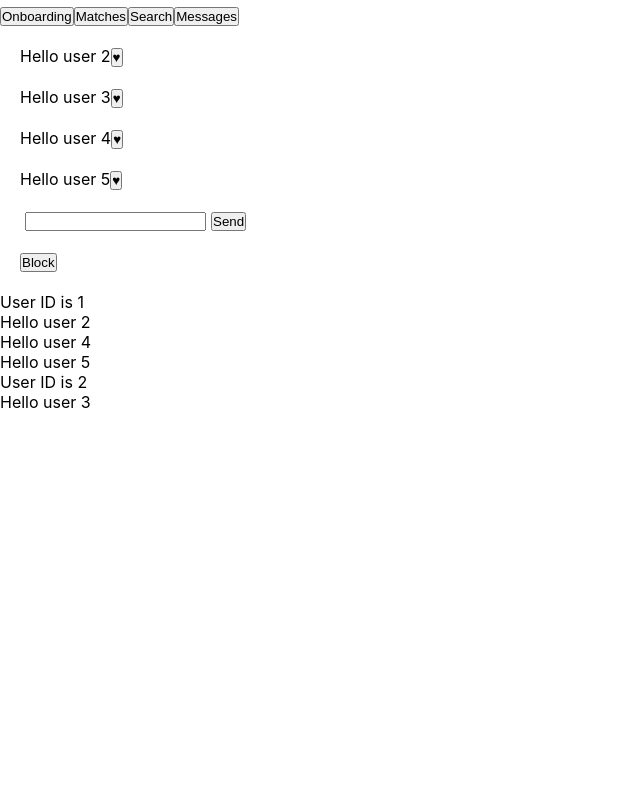
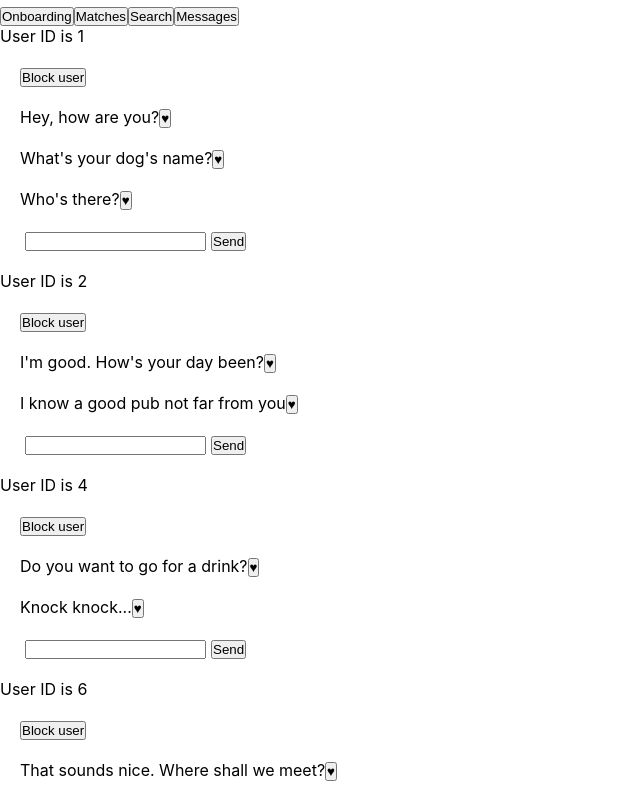
Before and after one commit to russellcs/ft1-dating-app, a React (Create React App) app: page / in a window 1280 px wide. Both pictures are taken after a click on the button "Messages". Shown: the top 800 px of the page, without its empty margins (0-640 px from the left). Built offline with nearby package versions, Linux system fonts and the light colour scheme.

Commit message:
comments added to clarify code. added function in Conversations to remove blocked users

```diff
--- a/src/App.js
+++ b/src/App.js
@@ -1,22 +1,31 @@
-import { users, messages as mockMessages } from "./mock";
+import { users, currentUserId } from "./mock";
+import { messages2 } from "./mock/messages-info";
 import Interface from "./components/Interface";
 import { useState } from "react";
 
 const App = () => {
-
-	const [messages, setMessages] = useState(mockMessages);
+	const [messages, setMessages] = useState(messages2);
+	// Adds the current user ID to the blocked array in the data
+	const blockUserId = () => {
+		users[0].blocked.push(currentUserId);
+	};
+	// Creates a copy of the data and sets new data to the state
 	const addMessage = (payload) => {
-		const copy = [...messages];
-		console.log(copy);
+		const copy = [...messages2];
 		copy.push(payload);
 		setMessages(copy);
 	};
+
 	return (
 		<>
-			<Interface users={users} messages={messages} addMessage={addMessage} />
+			<Interface
+				users={users}
+				messages={messages}
+				addMessage={addMessage}
+				blockUserId={blockUserId}
+			/>
 		</>
 	);
-
 };
 
 export default App;
--- a/src/components/Interface.jsx
+++ b/src/components/Interface.jsx
@@ -1,7 +1,7 @@
 import Onboarding from "./Onboarding";
 import Matches from "./Matches";
 import Search from "./Search";
-import Messages from "./messages/Messages";
+import Messaging from "./messages/Messaging";
 import { useState } from "react";
 
 const Interface = (props) => {
@@ -37,11 +37,12 @@ const Interface = (props) => {
 			{screen === 2 && <Search users={props.users} />}
 
 			{screen === 3 && (
-        <Messages
+				<Messaging
 					users={props.users}
 					messages={props.messages}
 					onMessageUpdate={onMessageUpdate}
 					addMessage={props.addMessage}
+					blockUserId={props.blockUserId}
 				/>
 			)}
 		</>
--- a/src/components/messages/Block.jsx
+++ b/src/components/messages/Block.jsx
@@ -1,10 +1,10 @@
 const Block = (props) => {
-	const { blockUser, blockButtonText, blockClicked, name } = props;
+	const { blockUser, blockButtonText, blockClicked } = props;
 
 	return (
 		<div style={{ margin: "20px" }}>
 			<button onClick={blockUser}>{blockButtonText}</button>
-			{blockClicked && <p>{name} has been blocked</p>}
+			{blockClicked && <p>user has been blocked</p>}
 		</div>
 	);
 };
--- a/src/components/messages/Conversation.jsx
+++ b/src/components/messages/Conversation.jsx
@@ -1,27 +1,57 @@
+import { useState } from "react";
+import Block from "./Block";
+import Input from "./Input";
+import Message from "./Message";
+
 const Conversation = (props) => {
-	const result = {};
+	const [draft, setDraft] = useState();
+	const [blockClicked, setBlockClicked] = useState(false);
 
-	props.messages.forEach((message) => {
-		const existing = result[message.fromUserId]
-			? result[message.fromUserId]
-			: [];
-		result[message.fromUserId] = [...existing, message];
-	});
-	const entries = Object.entries(result);
+	// Calls the function on Send button
+	const onMessageClick = () => onMessageSave();
+
+	const blockButtonText = blockClicked ? `Unblock user` : `Block user`;
+
+	const onInput = (e) => setDraft(e.target.value);
+	// Calls the addMessage function from App.js
+	const onMessageSave = () => {
+		props.addMessage({
+			content: draft,
+			toUserId: props.conversation[0],
+			fromUserId: props.conversation[1][0].fromUserId,
+		});
+	};
+	// Allows the user to use the Enter key as well as clicking Send
+	const onKeyDown = (e) => {
+		if (e.key === "Enter") {
+			onMessageSave();
+		}
+	};
+
+	// Toggles the Block button as well as calling the blockUserId function from App.js
+	const blockUser = () => {
+		setBlockClicked(blockClicked === false ? true : false);
+		props.blockUserId();
+	};
 
 	return (
-		<div>
-			{entries.map((item) => {
-				return (
-					<>
-						<p>User ID is {item[0]}</p>
-						{item[1].map((message) => {
-							return <p>{message.content}</p>;
-						})}
-					</>
-				);
+		<>
+			<p>User ID is {props.conversation[0]}</p>
+			<Block
+				blockUser={blockUser}
+				blockButtonText={blockButtonText}
+				blockClicked={blockClicked}
+				users={props.users}
+			/>
+			{props.conversation[1].map((message) => {
+				return <Message message={message} />;
 			})}
-		</div>
+			<Input
+				onInput={onInput}
+				onKeyDown={onKeyDown}
+				onMessageClick={onMessageClick}
+			/>
+		</>
 	);
 };
 
--- /dev/null
+++ b/src/components/messages/Conversations.jsx
@@ -0,0 +1,39 @@
+import { users } from "../../mock";
+import Conversation from "./Conversation";
+
+const Conversations = (props) => {
+	// Iterate through the messages data setting the keys for a new object to be user ID of the existing user and then saving that info in the entries object
+	const result = {};
+	props.messages.forEach((message) => {
+		const existing = result[message.fromUserId]
+			? result[message.fromUserId]
+			: [];
+		result[message.fromUserId] = [...existing, message];
+	});
+	const entries = Object.entries(result);
+
+	// Filter through the entries object returning only the conversations which do not match (not blocked)
+	const filteredConversations = entries.filter((conversation) => {
+		return !users[0].blocked.includes(Number(conversation[0]));
+	});
+
+	return (
+		<div>
+			{filteredConversations.map((conversation) => {
+				return (
+					<Conversation
+						conversation={conversation}
+						addMessage={props.addMessage}
+						blockUser={props.blockUser}
+						blockButtonText={props.blockButtonText}
+						blockClicked={props.blockClicked}
+						users={props.users}
+						blockUserId={props.blockUserId}
+					/>
+				);
+			})}
+		</div>
+	);
+};
+
+export default Conversations;
--- a/src/components/messages/Input.jsx
+++ b/src/components/messages/Input.jsx
@@ -1,9 +1,9 @@
 const Input = (props) => {
-	const { onInput, onKeyDown, displayMessage } = props;
+	const { onInput, onKeyDown, onMessageClick } = props;
 	return (
 		<div style={{ margin: "20px" }}>
 			<input onInput={onInput} onKeyDown={onKeyDown} type="text" />
-			<button onClick={displayMessage}>Send</button>
+			<button onClick={onMessageClick}>Send</button>
 		</div>
 	);
 };
--- a/src/components/messages/Message.jsx
+++ b/src/components/messages/Message.jsx
@@ -3,10 +3,11 @@ import { useState } from "react";
 const Message = (props) => {
 	const [likeClicked, setLikeClicked] = useState(false);
 	const { message } = props;
-
+	// Toggles the Like button
 	const isLikeClicked = () => {
 		setLikeClicked(likeClicked === false ? true : false);
 	};
+
 	return (
 		<div style={{ margin: "20px" }}>
 			{message.content}
--- a/src/components/messages/Messages.jsx
+++ /dev/null
@@ -1,57 +0,0 @@
-import { useState } from "react";
-import Message from "./Message";
-import Input from "./Input";
-import Block from "./Block";
-import Conversation from "./Conversation";
-
-const Messages = (props) => {
-  const [draft, setDraft] = useState();
-
-  const [blockClicked, setBlockClicked] = useState(false);
-
-  const onInput = (e) => setDraft(e.target.value);
-
-  const onKeyDown = (e) => {
-    if (e.key === "Enter") {
-      props.addMessage({ content: draft });
-    }
-  };
-
-  const displayMessage = () => props.addMessage({ content: draft });
-
-  const blockUser = () => {
-    setBlockClicked(blockClicked === false ? true : false);
-  };
-
-  const name = props.users[0].personalDetails.name.firstName;
-  const blockButtonText = blockClicked ? `Unblock ${name}` : `Block ${name}`;
-
-  return (
-    <>
-      {props.messages.map((message, index) => {
-        return (
-          <Message
-            key={index}
-            message={message}
-            addMessage={props.addMessage}
-          />
-        );
-      })}
-      <Input
-        onInput={onInput}
-        onKeyDown={onKeyDown}
-        displayMessage={displayMessage}
-      />
-      <Block
-        blockUser={blockUser}
-        blockButtonText={blockButtonText}
-        blockClicked={blockClicked}
-        users={props.users}
-        name={name}
-      />
-      <Conversation messages={props.messages} />
-    </>
-  );
-};
-
-export default Messages;
--- /dev/null
+++ b/src/components/messages/Messaging.jsx
@@ -0,0 +1,16 @@
+import Conversations from "./Conversations";
+
+const Messaging = (props) => {
+	return (
+		<>
+			<Conversations
+				messages={props.messages}
+				addMessage={props.addMessage}
+				blockUserId={props.blockUserId}
+				users={props.users}
+			/>
+		</>
+	);
+};
+
+export default Messaging;
--- a/src/mock/index.js
+++ b/src/mock/index.js
@@ -24,7 +24,7 @@ export const users = [
 		},
 		matches: [], //ids
 		likes: [], //ids
-    blocked: [], //ids
+		blocked: [3], //ids
 		login: { email: "", password: "" },
 		status: {
 			type: "admin",
--- /dev/null
+++ b/src/mock/messages-info.js
@@ -0,0 +1,92 @@
+export const messages2 = [
+	{
+		toUserId: 2,
+		fromUserId: 1,
+		messageId: 1,
+		content: "Hey, how are you?",
+		sendTimestamp: 0,
+		read: false,
+		blocked: false,
+	},
+	{
+		toUserId: 1,
+		fromUserId: 2,
+		messageId: 2,
+		content: "I'm good. How's your day been?",
+		sendTimestamp: 0,
+		read: false,
+		blocked: false,
+	},
+	{
+		toUserId: 4,
+		fromUserId: 1,
+		messageId: 3,
+		content: "What's your dog's name?",
+		sendTimestamp: 0,
+		read: false,
+		blocked: false,
+	},
+	{
+		toUserId: 5,
+		fromUserId: 7,
+		messageId: 4,
+		content: "His name is Rex",
+		sendTimestamp: 0,
+		read: false,
+		blocked: false,
+	},
+	{
+		toUserId: 5,
+		fromUserId: 3,
+		messageId: 5,
+		content: "I'm blocking you, you creep",
+		sendTimestamp: 0,
+		read: false,
+		blocked: true,
+	},
+	{
+		toUserId: 2,
+		fromUserId: 4,
+		messageId: 6,
+		content: "Do you want to go for a drink?",
+		sendTimestamp: 0,
+		read: false,
+		blocked: false,
+	},
+	{
+		toUserId: 4,
+		fromUserId: 6,
+		messageId: 7,
+		content: "That sounds nice. Where shall we meet?",
+		sendTimestamp: 0,
+		read: false,
+		blocked: false,
+	},
+	{
+		toUserId: 3,
+		fromUserId: 2,
+		messageId: 8,
+		content: "I know a good pub not far from you",
+		sendTimestamp: 0,
+		read: false,
+		blocked: false,
+	},
+	{
+		toUserId: 5,
+		fromUserId: 4,
+		messageId: 9,
+		content: "Knock knock...",
+		sendTimestamp: 0,
+		read: false,
+		blocked: false,
+	},
+	{
+		toUserId: 5,
+		fromUserId: 1,
+		messageId: 10,
+		content: "Who's there?",
+		sendTimestamp: 0,
+		read: false,
+		blocked: false,
+	},
+];
```
Lines whose indentation alone changed are shown as unchanged.
